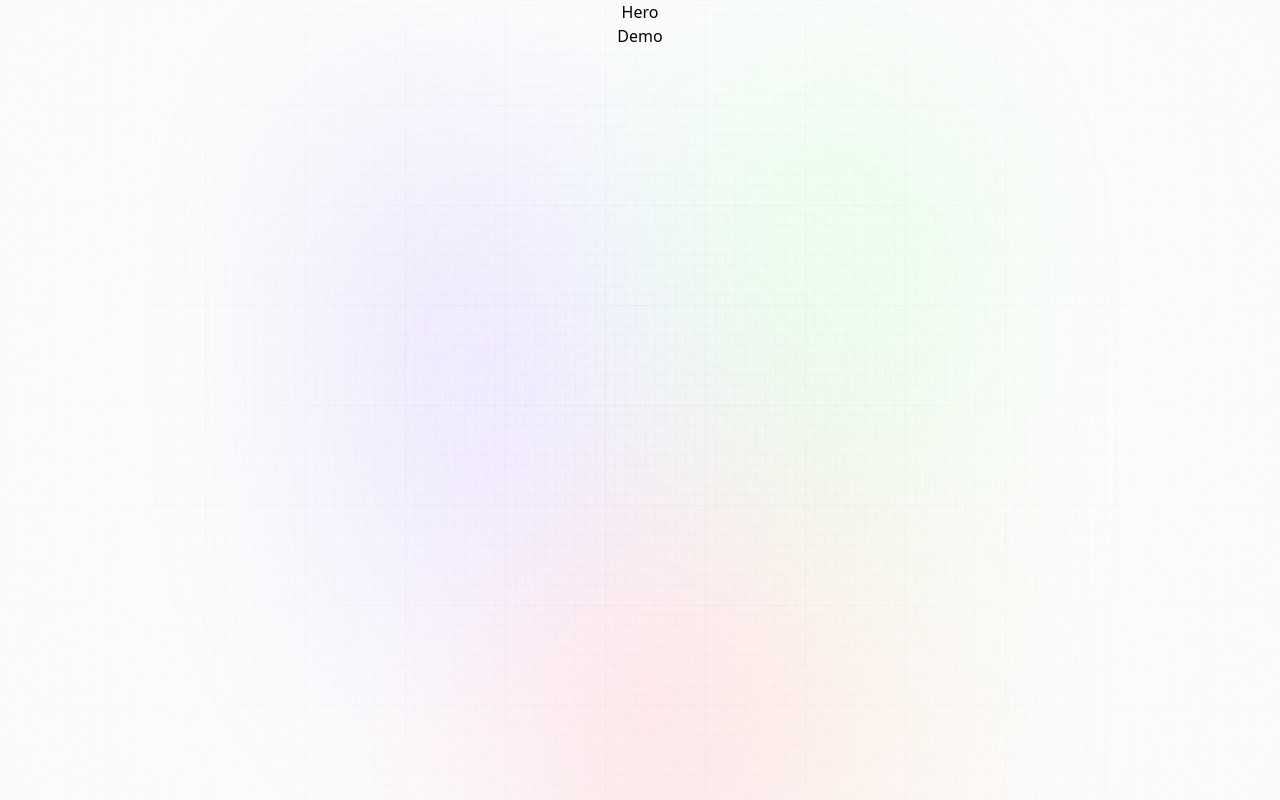
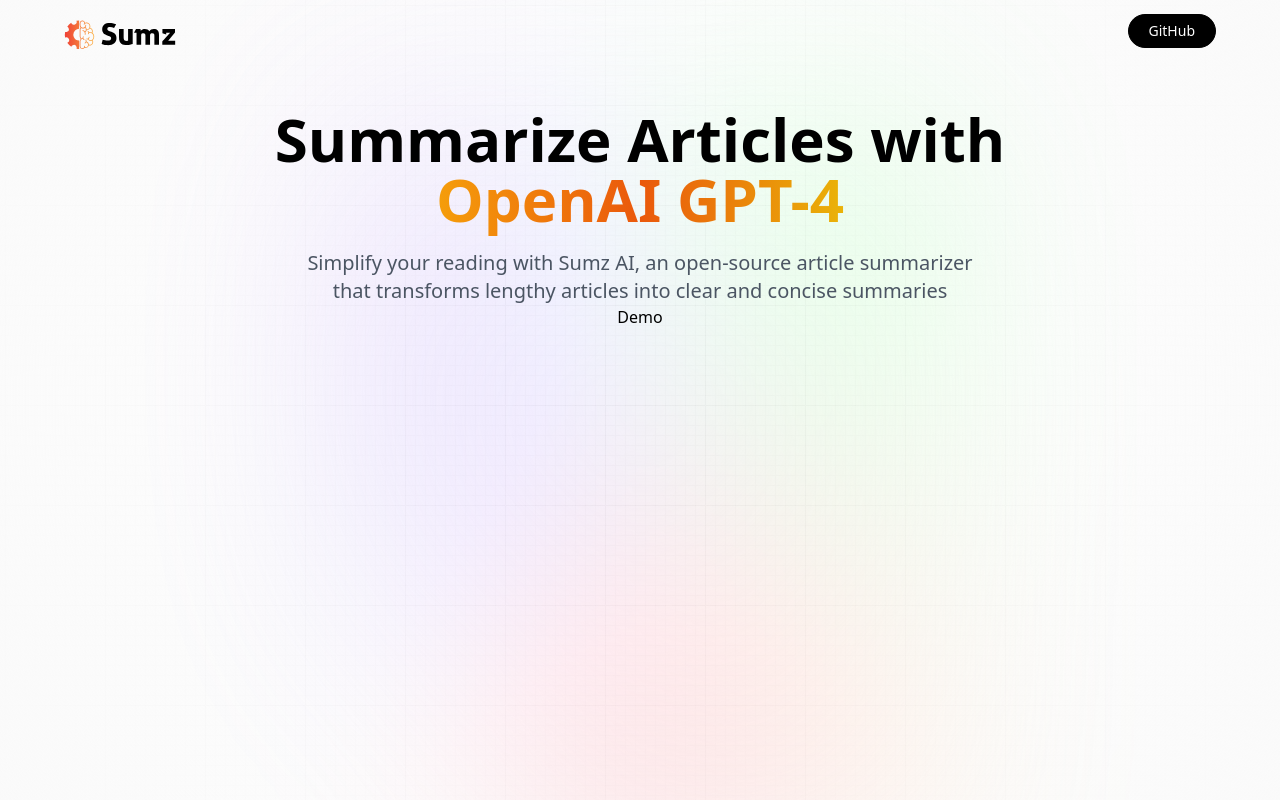
Before and after one commit to markii1607/sumz-ai, a React (Vite) app: page / in a window 1280 px wide. Built offline with nearby package versions, Linux system fonts and the light colour scheme; a web font is replaced by a local one.

Commit message:
Create Hero section

```diff
--- a/src/components/Hero.jsx
+++ b/src/components/Hero.jsx
@@ -1,8 +1,24 @@
-import React from 'react'
+import { logo } from '../assets'
 
 const Hero = () => {
   return (
-    <div>Hero</div>
+    // Create header
+    <header className="w-full flex justify-center items-center flex-col">
+        <nav className="flex justify-between items-center w-full mb-10 pt-3">
+            <img src={logo} alt="sumz_logo" className="w-28 object-contain" />
+
+            <button className="black_btn" type="button" onClick={() => window.open('https://github.com/markii1607')}>GitHub</button>
+        </nav>
+
+        {/* Body */}
+        <h1 className="head_text">
+            Summarize Articles with <br className='max-md:hidden' />
+            <span className="orange_gradient">OpenAI GPT-4</span>
+        </h1>
+        <h2 className="desc">
+            Simplify your reading with Sumz AI, an open-source article summarizer that transforms lengthy articles into clear and concise summaries
+        </h2>
+    </header>
   )
 }
 
```
